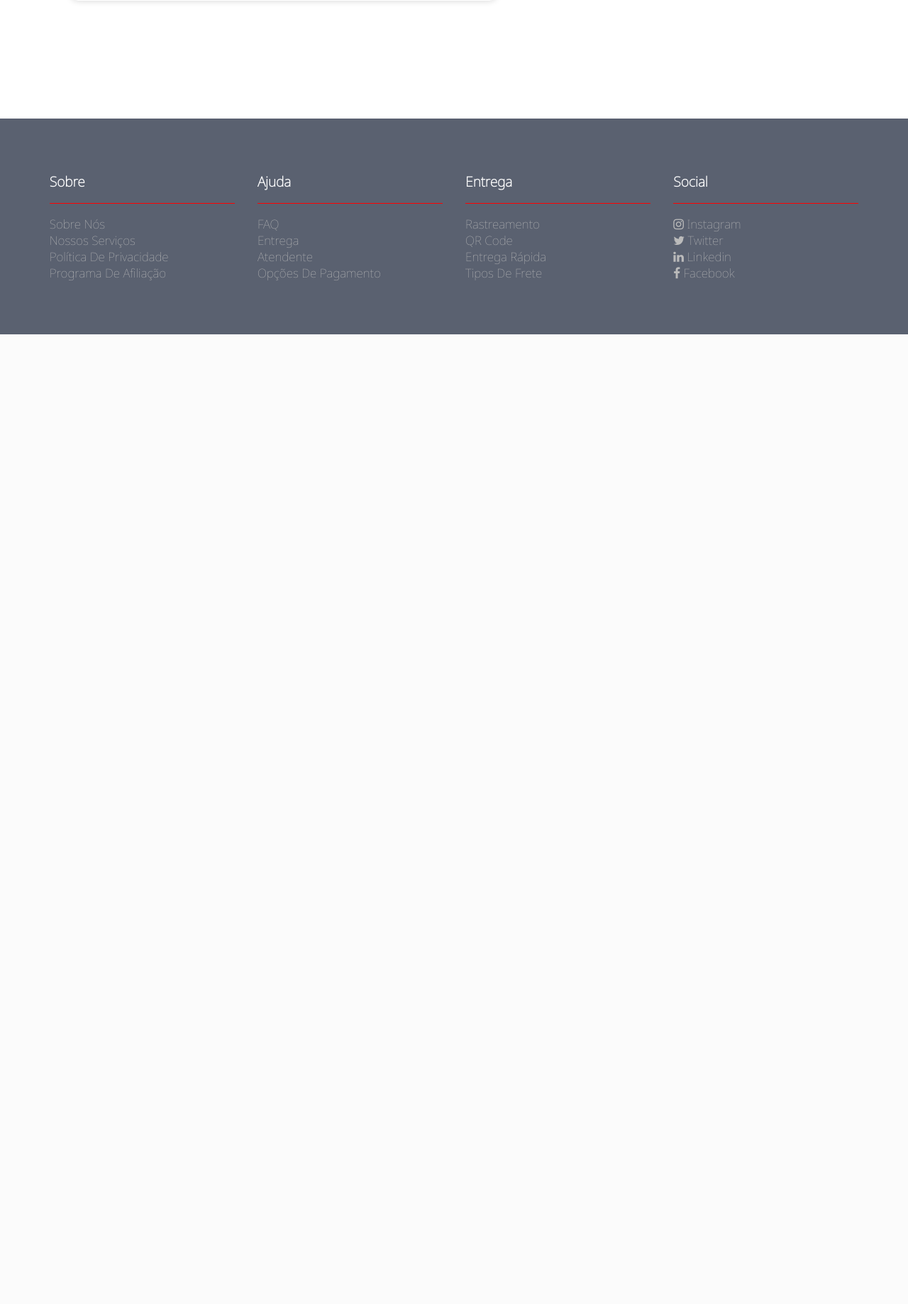
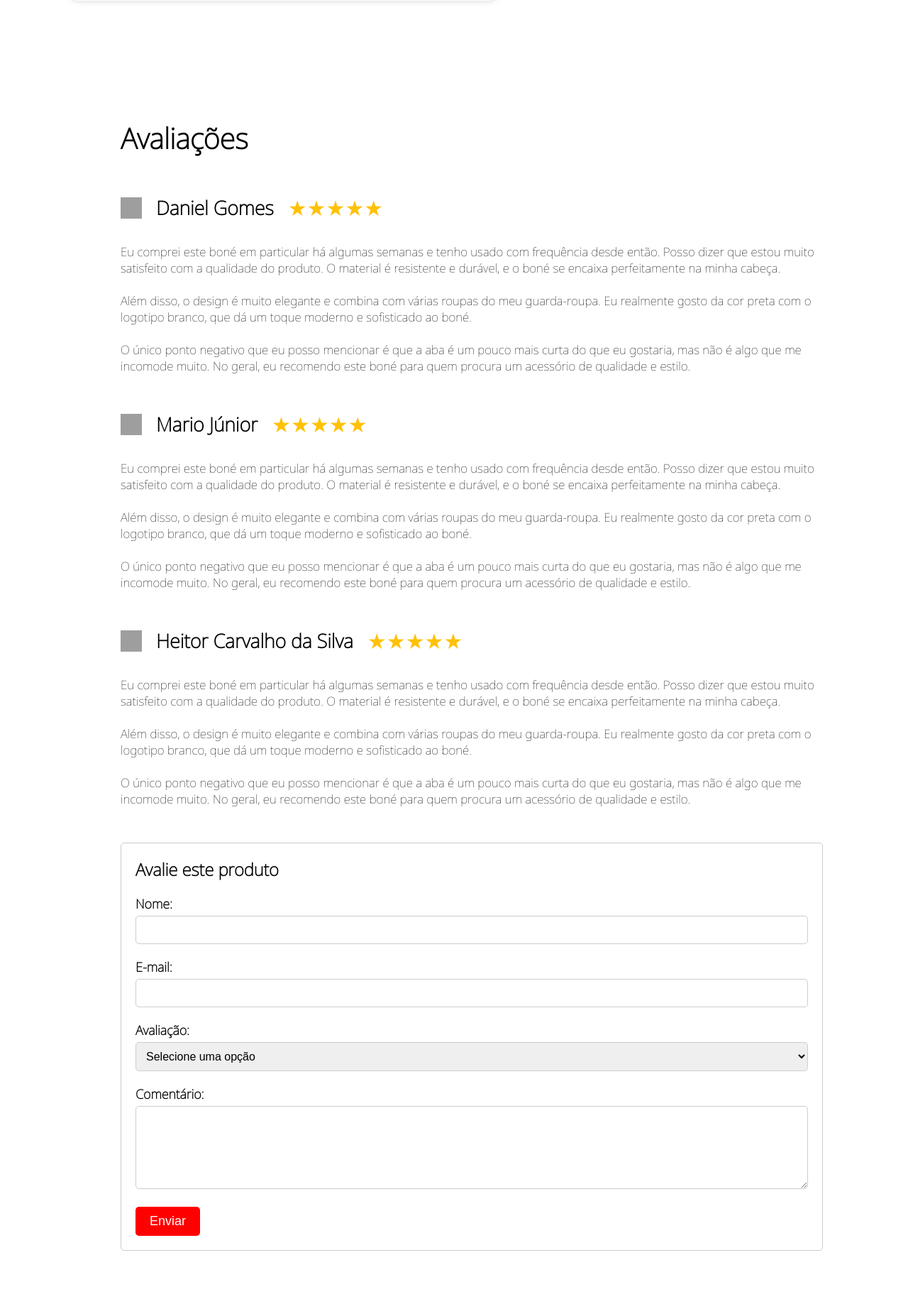
Before and after one commit to saintplis/TCC-Copperton, a PHP site: page / in a window 1280 px wide; the page is wider, and only the part inside the window is pictured. Shown: the part 680-2517 px from the top of that part at 71% size. Before the commit the page ends 1151 px from the top of that part, so only its background shows below. Run offline with PHP 8.4, Linux system fonts and the light colour scheme; some libraries are stand-ins or nearby versions; grey boxes are pictures that could not be loaded.

Commit message:
Update - Copperton Beta 1.3

```diff
--- a/TCC-Copperton/Cadastro-Produto/code/index.html
+++ b/TCC-Copperton/Cadastro-Produto/code/index.html
@@ -12,7 +12,7 @@
 <body>
     <header class="cabecalho">
         <div class="cabecalho-menu">
-          <img src="/images/logotipo.png" class="cabecalho-logo">
+          <img src="/Carrinho/images/logotipo.png" class="cabecalho-logo">
           <ul>
             <li><a href="#">Produto <i class="fa fa-caret-down"></i></a>
             <div class="dropdown_menu">
--- a/TCC-Copperton/Cadastro-Produto/code/style.css
+++ b/TCC-Copperton/Cadastro-Produto/code/style.css
@@ -14,7 +14,7 @@ body {
     flex-direction: row;
     align-items: center;
     padding: 0.67vh 10.05vh;
-    background-image: url('/images/backgroud_header.jpg');
+    background-image: url('/Carrinho/images/backgroud_header.jpg');
     font-family: 'Noto Sans', 'Sans Serif';
     font-size: 2.74vh;
     font-weight: 500;
--- a/TCC-Copperton/Carrinho/code/index.html
+++ b/TCC-Copperton/Carrinho/code/index.html
@@ -92,6 +92,107 @@
               </div>
           </div>
       </section>
+      <section class="more-rating">
+        <h1>Avaliações</h1>
+        <div class="more-rating-div">
+          <img src="/Carrinho/images/user.png">
+          <h2>Daniel Gomes</h2>
+          <div class="more-rating-star">
+            <input type="radio" name="more-rating-star" id="star5">
+            <label for="star5"></label>
+            <input type="radio" name="more-rating-star" id="star4">
+            <label for="star4"></label>
+            <input type="radio" name="more-rating-star" id="star3">
+            <label for="star3"></label>
+            <input type="radio" name="more-rating-star" id="star2">
+            <label for="star2"></label>
+            <input type="radio" name="more-rating-star" id="star1">
+            <label for="star1"></label>
+          </div>
+        </div>
+        <div class="more-rating-text">
+          <p>Eu comprei este boné em particular há algumas semanas e tenho usado com frequência desde então. Posso dizer que estou muito satisfeito com a qualidade do produto. O material é resistente e durável, e o boné se encaixa perfeitamente na minha cabeça.
+            <br><br>
+            Além disso, o design é muito elegante e combina com várias roupas do meu guarda-roupa. Eu realmente gosto da cor preta com o logotipo branco, que dá um toque moderno e sofisticado ao boné.
+            <br><br>
+            O único ponto negativo que eu posso mencionar é que a aba é um pouco mais curta do que eu gostaria, mas não é algo que me incomode muito. No geral, eu recomendo este boné para quem procura um acessório de qualidade e estilo.</p>
+        </div>
+        <div class="more-rating-div">
+          <img src="/Carrinho/images/user.png">
+          <h2>Mario Júnior</h2>
+          <div class="more-rating-star">
+            <input type="radio" name="more-rating-star" id="star5">
+            <label for="star5"></label>
+            <input type="radio" name="more-rating-star" id="star4">
+            <label for="star4"></label>
+            <input type="radio" name="more-rating-star" id="star3">
+            <label for="star3"></label>
+            <input type="radio" name="more-rating-star" id="star2">
+            <label for="star2"></label>
+            <input type="radio" name="more-rating-star" id="star1">
+            <label for="star1"></label>
+          </div>
+        </div>
+        <div class="more-rating-text">
+          <p>Eu comprei este boné em particular há algumas semanas e tenho usado com frequência desde então. Posso dizer que estou muito satisfeito com a qualidade do produto. O material é resistente e durável, e o boné se encaixa perfeitamente na minha cabeça.
+            <br><br>
+            Além disso, o design é muito elegante e combina com várias roupas do meu guarda-roupa. Eu realmente gosto da cor preta com o logotipo branco, que dá um toque moderno e sofisticado ao boné.
+            <br><br>
+            O único ponto negativo que eu posso mencionar é que a aba é um pouco mais curta do que eu gostaria, mas não é algo que me incomode muito. No geral, eu recomendo este boné para quem procura um acessório de qualidade e estilo.</p>
+        </div>
+        <div class="more-rating-div">
+          <img src="/Carrinho/images/user.png">
+          <h2>Heitor Carvalho da Silva</h2>
+          <div class="more-rating-star">
+            <input type="radio" name="more-rating-star" id="star5">
+            <label for="star5"></label>
+            <input type="radio" name="more-rating-star" id="star4">
+            <label for="star4"></label>
+            <input type="radio" name="more-rating-star" id="star3">
+            <label for="star3"></label>
+            <input type="radio" name="more-rating-star" id="star2">
+            <label for="star2"></label>
+            <input type="radio" name="more-rating-star" id="star1">
+            <label for="star1"></label>
+          </div>
+        </div>
+        <div class="more-rating-text">
+          <p>Eu comprei este boné em particular há algumas semanas e tenho usado com frequência desde então. Posso dizer que estou muito satisfeito com a qualidade do produto. O material é resistente e durável, e o boné se encaixa perfeitamente na minha cabeça.
+            <br><br>
+            Além disso, o design é muito elegante e combina com várias roupas do meu guarda-roupa. Eu realmente gosto da cor preta com o logotipo branco, que dá um toque moderno e sofisticado ao boné.
+            <br><br>
+            O único ponto negativo que eu posso mencionar é que a aba é um pouco mais curta do que eu gostaria, mas não é algo que me incomode muito. No geral, eu recomendo este boné para quem procura um acessório de qualidade e estilo.</p>
+        </div>
+        <div class="rating-form-div">
+          <form class="rating-form">
+            <h2>Avalie este produto</h2>
+            <div class="form-group">
+              <label for="name">Nome:</label>
+              <input type="text" id="name" name="name" required>
+            </div>
+            <div class="form-group">
+              <label for="email">E-mail:</label>
+              <input type="email" id="email" name="email" required>
+            </div>
+            <div class="form-group">
+              <label for="rating">Avaliação:</label>
+              <select id="rating" name="rating" required>
+                <option value="">Selecione uma opção</option>
+                <option value="5">5 estrelas</option>
+                <option value="4">4 estrelas</option>
+                <option value="3">3 estrelas</option>
+                <option value="2">2 estrelas</option>
+                <option value="1">1 estrela</option>
+              </select>
+            </div>
+            <div class="form-group">
+              <label for="review">Comentário:</label>
+              <textarea id="review" name="review" rows="5" required></textarea>
+            </div class="form-submit">
+            <button type="submit">Enviar</button>
+          </form>
+        </div>
+      </section>
       </main>
       <footer class="rodape">
         <div class="container">
--- a/TCC-Copperton/Carrinho/code/style.css
+++ b/TCC-Copperton/Carrinho/code/style.css
@@ -214,6 +214,97 @@ main {
 .cart-checkout-button:hover {
   background-color: lightcoral;
 }
+.more-rating {
+  padding-left: 120px;
+  padding-right: 120px;
+  font-family: 'Noto Sans', 'Sans Serif';
+}
+.more-rating h1 {
+  font-size: 40px;
+  font-weight: bold;
+  margin-bottom: 50px;
+}
+.more-rating-div {
+  display: flex;
+  flex-direction: row;
+  align-items: center;
+  margin-bottom: 30px;
+}
+.more-rating-div img {
+  height: 30px;
+  width: 30px;
+  margin-right: 20px;
+}
+.more-rating-text {
+  margin-bottom: 50px;
+}
+.more-rating-div h2{
+  font-size: 27px;
+  font-weight: bold;
+  margin-right: 20px;
+}
+.more-rating-star input {
+  display: none;
+}
+.more-rating-star label {
+  float: right;
+  font-size: 30px;
+  color: #FFC107;
+  cursor: pointer;
+}
+.more-rating-star label:before {
+  content: "\2605";
+}
+.more-rating-text p{
+  font-size: 17px;
+}
+.rating-form-div {
+  margin-top: 50px;
+}
+.rating-form {
+  max-width: 1200px;
+  padding: 20px;
+  border: 1px solid #ccc;
+  border-radius: 5px;
+}
+.rating-form h2 {
+  font-size: 24px;
+  margin-bottom: 20px;
+}
+.form-group {
+  margin-bottom: 20px;
+}
+.form-group label {
+  display: block;
+  font-size: 18px;
+  font-weight: bold;
+  margin-bottom: 5px;
+}
+.form-group input[type="text"],
+.form-group input[type="email"],
+.form-group select,
+.form-group textarea {
+  width: 100%;
+  padding: 10px;
+  border-radius: 5px;
+  border: 1px solid #ccc;
+  font-size: 16px;
+}
+.form-group textarea {
+  resize: vertical;
+}
+button[type="submit"] {
+  background-color: #ff0000;
+  color: white;
+  padding: 10px 20px;
+  border: none;
+  border-radius: 5px;
+  font-size: 18px;
+  cursor: pointer;
+}
+button[type="submit"]:hover {
+  background-color: #006D87;
+}
 .rodape {
     background-color: #5a6170;
     padding: 9.38vh 0;
```
Also changed, not shown: TCC-Copperton/Carrinho/images/user.png (added).
